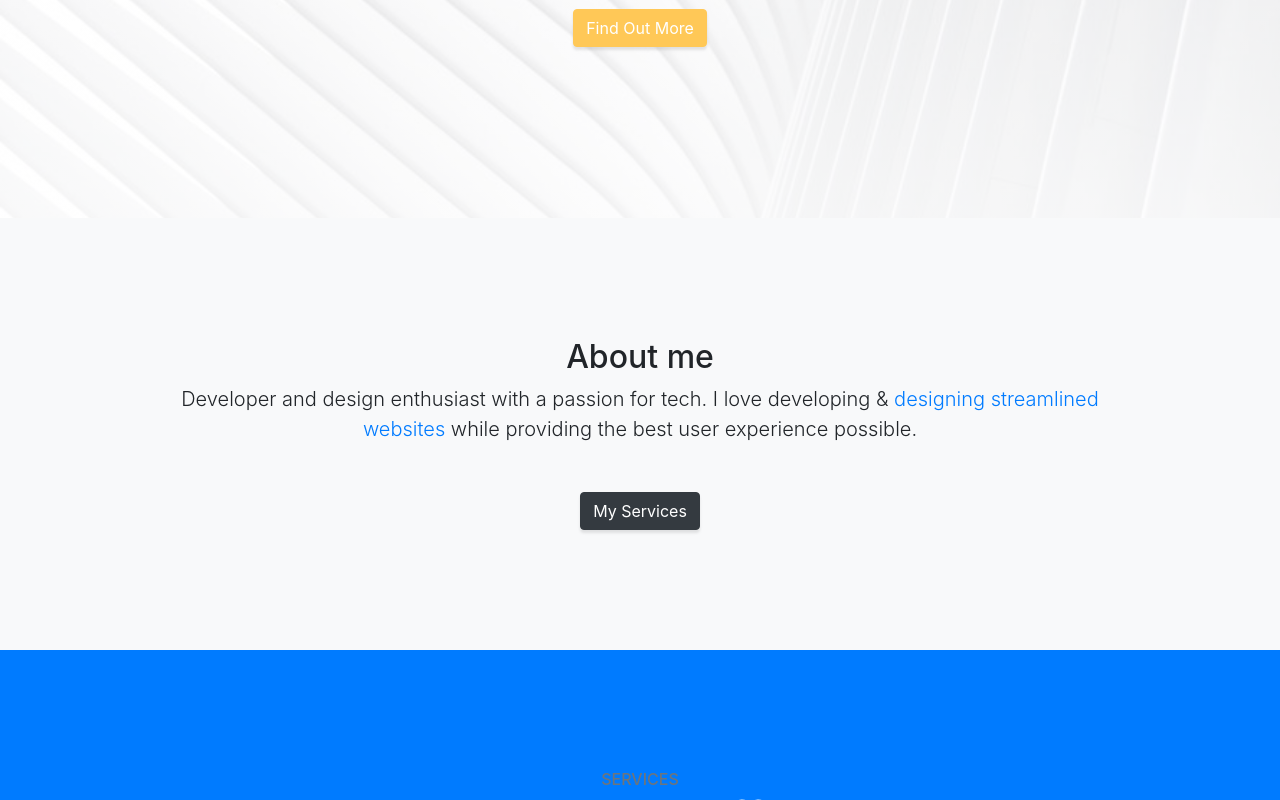
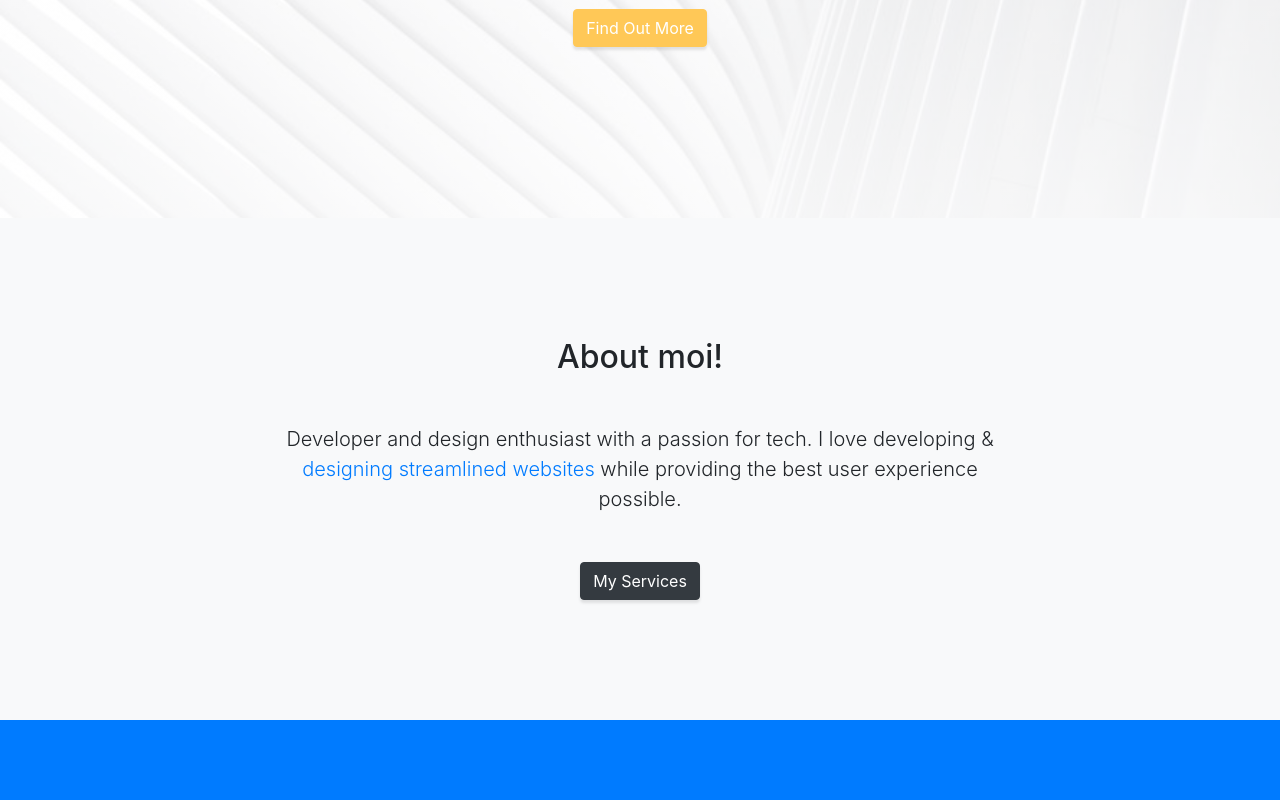
Before and after one commit to Jojokats/stylish, a website with bundled scripts: page index.html in a window 1280 px wide. Shown: the part 482-1282 px from the top of the page. Built offline with nearby package versions, Linux system fonts and the light colour scheme.

Commit message:
Modified About title

```diff
--- a/index.html
+++ b/index.html
@@ -68,8 +68,8 @@
     <section class="content-section bg-light" id="about">
       <div class="container text-center">
         <div class="row">
-          <div class="col-lg-10 mx-auto">
-            <h2>About me</h2>
+          <div class="col-lg-8 mx-auto coffset-lg-2">
+            <h2 class="mb-5">About moi!</h2>
             <p class="lead mb-5">Developer and design enthusiast with a passion for tech. I love developing & <a href="https://joannakatswebdeveloper.com/">designing streamlined websites</a> while providing the best user experience possible.</p>
 
             <a class="btn btn-dark btn-xl js-scroll-trigger" href="#services">My Services</a>
```
